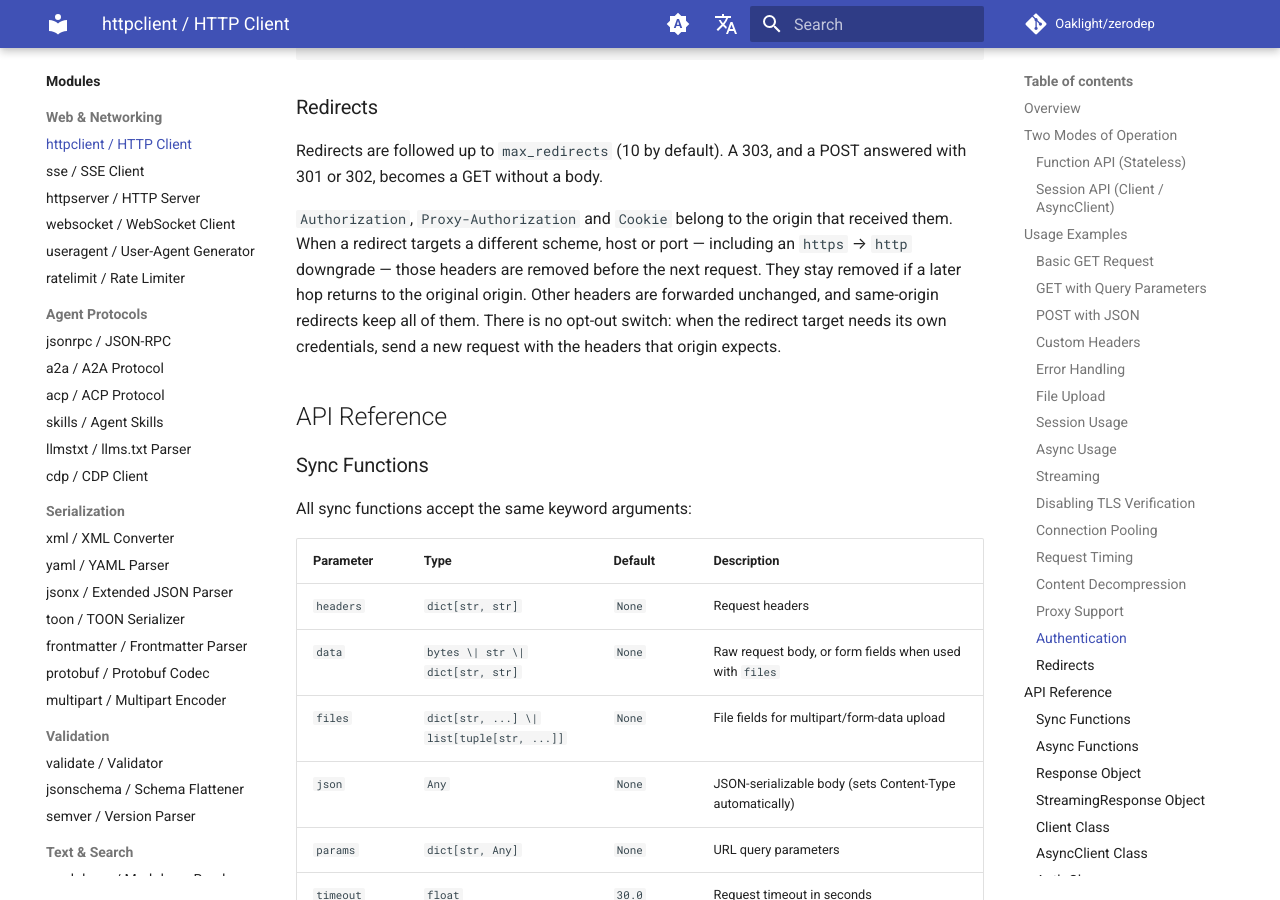
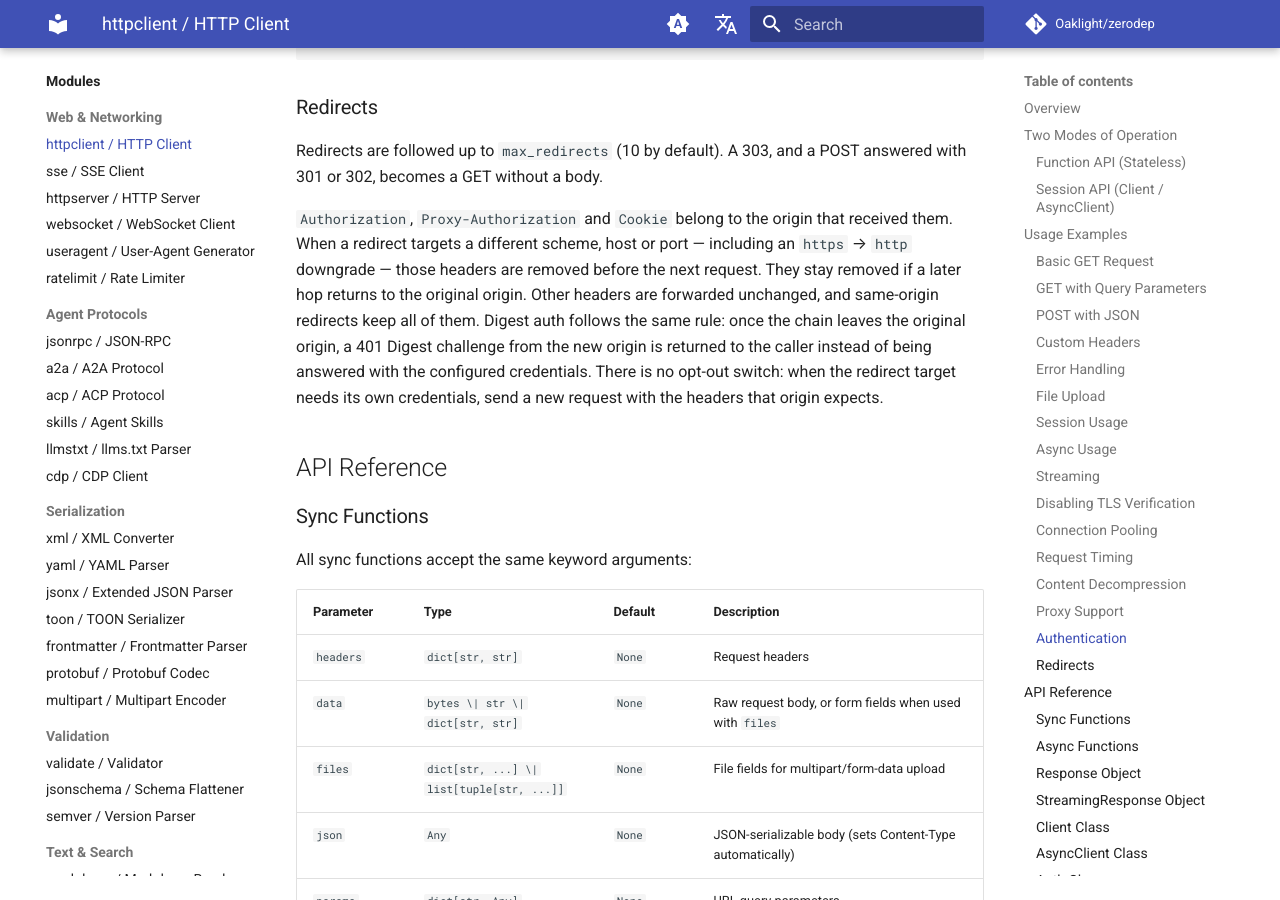
Before and after one commit to Oaklight/zerodep, an MkDocs documentation site: the page built from docs/modules/httpclient.md, in a window 1280 px wide and 900 px high, scrolled down 8026 px. Built offline with MkDocs 1.6.1 and Material for MkDocs 9.7.7, drawn with Linux system fonts in a browser that asks for light colours; comment, search, counter and statistics services are not loaded.

Commit message:
docs(httpclient): note digest auth scoping on redirects (#287)

```diff
--- a/docs/modules/httpclient.md
+++ b/docs/modules/httpclient.md
@@ -361,8 +361,11 @@
 including an `https` → `http` downgrade — those headers are removed before the
 next request. They stay removed if a later hop returns to the original origin.
 Other headers are forwarded unchanged, and same-origin redirects keep all of
-them. There is no opt-out switch: when the redirect target needs its own
-credentials, send a new request with the headers that origin expects.
+them. Digest auth follows the same rule: once the chain leaves the original
+origin, a 401 Digest challenge from the new origin is returned to the caller
+instead of being answered with the configured credentials. There is no opt-out
+switch: when the redirect target needs its own credentials, send a new request
+with the headers that origin expects.
 
 ## API Reference
 
```
Also changed, not shown: docs/changelog.md (+1 -1 lines).
